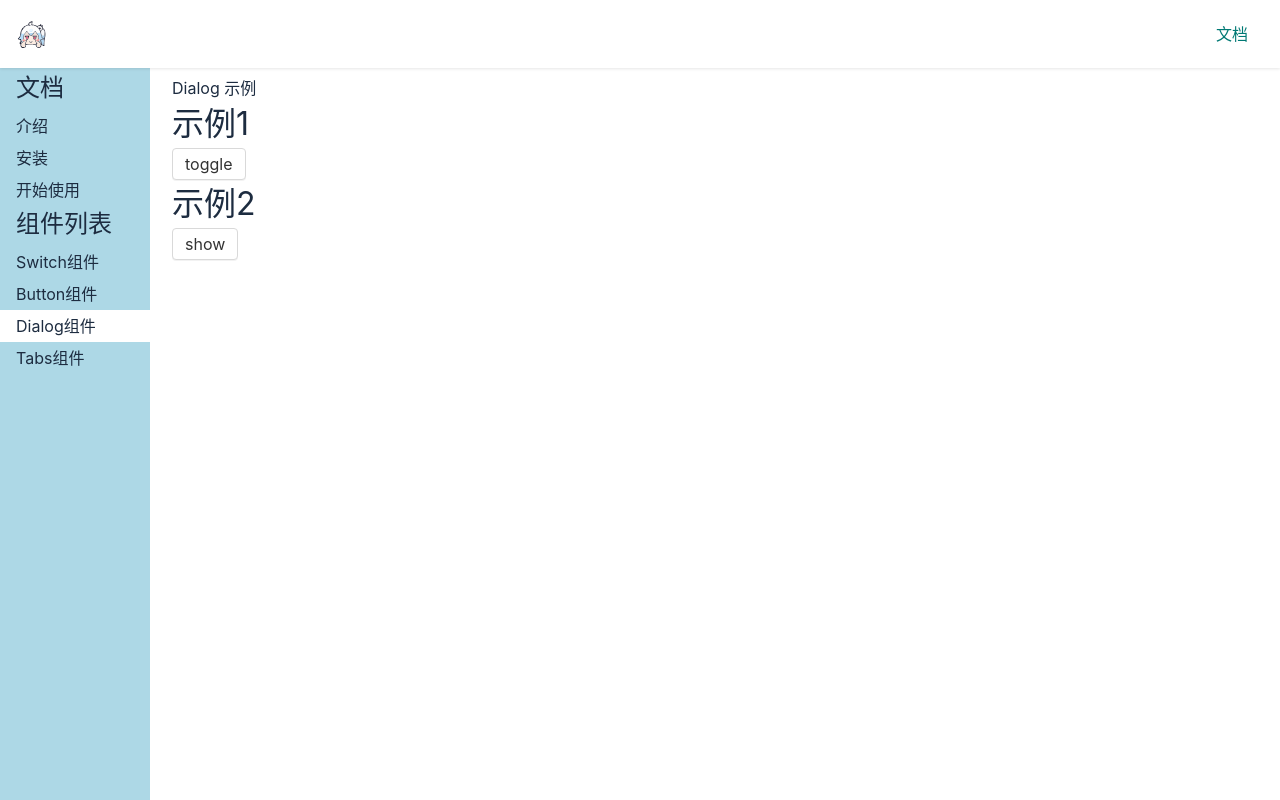
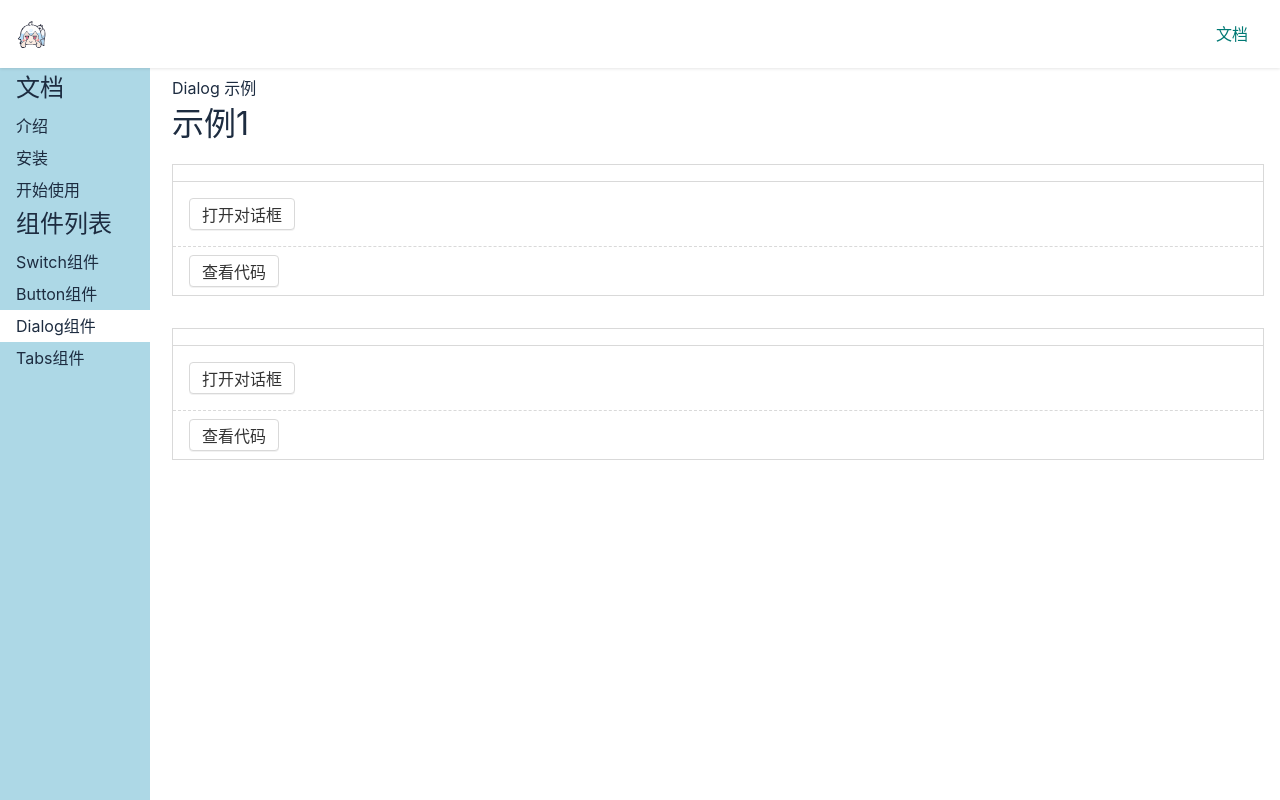
Before and after one commit to Rabbitroll99/ciallo-ui-vue3, a Vue app: page /#/doc/dialog in a window 1280 px wide. Built offline with nearby package versions, Linux system fonts and the light colour scheme.

Commit message:
改造了 Dialog Demo

```diff
--- /dev/null
+++ b/src/components/Dialog1.demo.vue
@@ -0,0 +1,50 @@
+<demo>
+    常规使用
+</demo>
+<template>
+    <div>
+        <Button @click="toggle">打开对话框</Button>
+        <Dialog v-model:visible="x" :closeOnClickOverlay="false" :ok="f1" :cancel="f2">
+            <template v-slot:content>
+                <strong>hi</strong>
+                <div>hi2</div>
+            </template>
+            <template v-slot:title>
+                <strong>加粗的标题</strong>
+            </template>
+        </Dialog>
+    </div>
+</template>
+
+<script lang="ts">
+import Dialog from '../lib/Dialog.vue'
+import Button from '../lib/Button.vue'
+import {
+    ref
+} from 'vue'
+import {
+    openDialog
+} from '../lib/openDialog'
+export default {
+    components: {
+        Dialog,
+        Button
+    },
+    setup() {
+        const x = ref(false)
+        const toggle = () => {
+            x.value = !x.value
+        }
+        const f1 = () => {
+            return false
+        }
+        const f2 = () => { }
+        return {
+            x,
+            toggle,
+            f1,
+            f2
+        }
+    }
+}
+</script>
--- /dev/null
+++ b/src/components/Dialog2.demo.vue
@@ -0,0 +1,41 @@
+<demo>
+    一键打开 Dialog
+ </demo>
+<template>
+    <div>
+        <Button @click="showDialog">打开对话框</Button>
+    </div>
+</template>
+
+<script lang="ts">
+import Button from '../lib/Button.vue'
+import {
+    ref,
+    h
+} from 'vue'
+import {
+    openDialog
+} from '../lib/openDialog'
+export default {
+    components: {
+        Button
+    },
+    setup() {
+        const showDialog = () => {
+            openDialog({
+                title: h('strong', {}, '标题'),
+                content: '你好',
+                ok() {
+                    console.log('ok')
+                },
+                cancel() {
+                    console.log('cancel')
+                }
+            })
+        }
+        return {
+            showDialog
+        }
+    }
+}
+</script>
--- a/src/components/DialogDemo.vue
+++ b/src/components/DialogDemo.vue
@@ -1,58 +1,23 @@
 <template>
   <div>Dialog 示例</div>
   <h1>示例1</h1>
-  <Button @click="toggle">toggle</Button>
-  <Dialog v-model:visible="x" :closeOnClickOverlay="false" :ok="f1" :cancel="f2">
-    <template v-slot:content>
-      <strong>hi</strong>
-      <div>hi2</div>
-    </template>
-    <template v-slot:title>
-      <strong>加粗的标题</strong>
-    </template>
-  </Dialog>
-  <h1>示例2</h1>
-  <Button @click="showDialog">show</Button>
+  <Demo :component="Dialog1Demo" />
+  <Demo :component="Dialog2Demo" />
 </template>
 
 <script lang="ts">
-import Dialog from "../lib/Dialog.vue";
-import Button from "../lib/Button.vue";
-import { ref, h } from "vue";
-import { openDialog } from "../lib/openDialog";
+import Demo from './Demo.vue';
+import Dialog1Demo from './Dialog1.demo.vue';
+import Dialog2Demo from './Dialog2.demo.vue';
 export default {
   components: {
-    Dialog,
-    Button,
+    Demo
   },
   setup() {
-    const x = ref(false);
-    const toggle = () => {
-      x.value = !x.value;
-    };
-    const f1 = () => {
-      return false;
-    };
-    const f2 = () => { };
-    const showDialog = () => {
-      openDialog({
-        title: h("strong", {}, "标题"),
-        content: "你好",
-        ok() {
-          console.log("ok");
-        },
-        cancel() {
-          console.log("cancel");
-        },
-      });
-    };
     return {
-      x,
-      toggle,
-      f1,
-      f2,
-      showDialog,
-    };
+      Dialog1Demo,
+      Dialog2Demo
+    }
   },
 };
 </script>
```
